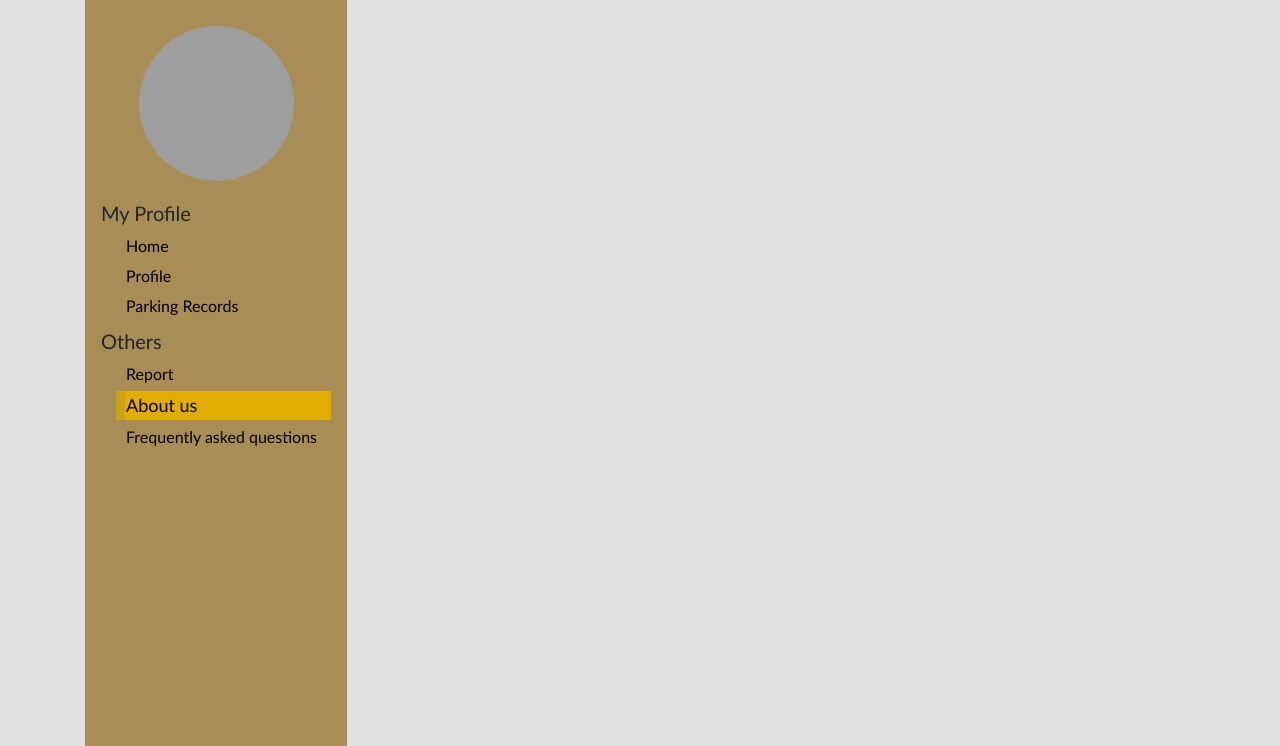
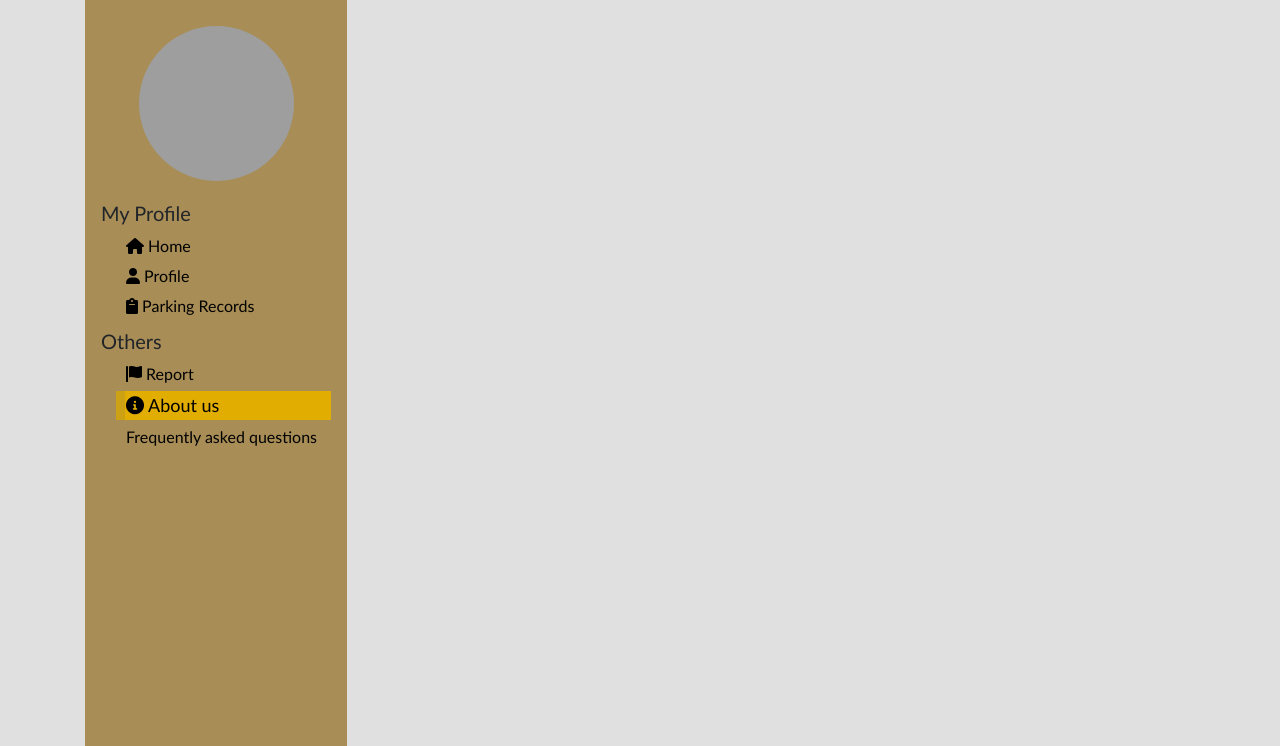
Before and after one commit to IdentityZero/coemobility-webserver, a Django app: page /about/ in a window 1280 px wide. Shown: the part 54-800 px from the top of the page. Run offline with Django 5.2, Linux system fonts and the light colour scheme; grey boxes are pictures that could not be loaded.

Commit message:
Updated Icons

```diff
--- a/parking_website/core/templates/core/base.html
+++ b/parking_website/core/templates/core/base.html
@@ -34,10 +34,10 @@
                           {{ user.username }}
                         </button>
                         <div class="dropdown-menu" aria-labelledby="dropdownMenuButton">
-                            <a class="dropdown-item" href="{% url 'profile' %}">My Profile</a>
+                            <a class="dropdown-item" href="{% url 'profile' %}"> <i class="fa-solid fa-user"></i> My Profile</a>
                             <form method="POST" action="{% url 'logout' %}">
                                 {% csrf_token %}
-                                <input class="dropdown-item" id="logout-button" type="submit" value="Logout">
+                                <button type="submit" style="cursor: pointer;" class="dropdown-item"> <i class="fa-solid fa-right-from-bracket"></i> Logout</button>
                             </form>
                             </div>
                       </div>
@@ -82,9 +82,9 @@
                                     <h3>My Profile</h3>
                                 </div>
                                 <div class="link-set-items">
-                                    <button id="homeLink-mobile"><a href="{% url 'home' %}">Home</a></button>
-                                    <button id="profileLink-mobile" ><a href="{% url 'profile' %}">Profile</a></button>
-                                    <button id="recordsLink-mobile"><a href="{% url 'records' %}">Parking Records</a></button>
+                                    <button id="homeLink-mobile"><a href="{% url 'home' %}"> <i class="fa-solid fa-house"></i> Home</a></button>
+                                    <button id="profileLink-mobile" ><a href="{% url 'profile' %}"> <i class="fa-solid fa-user"></i> Profile</a></button>
+                                    <button id="recordsLink-mobile"><a href="{% url 'records' %}"> <i class="fa-solid fa-clipboard"></i> Parking Records</a></button>
                                 </div>
                             </div>
 
@@ -93,8 +93,8 @@
                                     <h3>Others</h3>
                                 </div>
                                 <div class="link-set-items">
-                                    <button>Report</button>
-                                    <button id="aboutUsLink-mobile"><a href="{% url 'about-us' %}">About us</a></button>
+                                    <button> <i class="fa-solid fa-flag"></i> Report</button>
+                                    <button id="aboutUsLink-mobile"><a href="{% url 'about-us' %}"> <i class="fa-solid fa-circle-info"></i> About us</a></button>
                                     <button>Frequently asked questions</button>
                                 </div>
                             </div>
@@ -132,9 +132,9 @@
                                     <h3>My Profile</h3>
                                 </div>
                                 <div class="link-set-items">
-                                    <button id="homeLink-desktop"><a href="{% url 'home' %}">Home</a></button>
-                                    <button id="profileLink-desktop" ><a href="{% url 'profile' %}">Profile</a></button>
-                                    <button id="recordsLink-desktop"><a href="{% url 'records' %}">Parking Records</a></button>
+                                    <button id="homeLink-desktop"><a href="{% url 'home' %}"> <i class="fa-solid fa-house"></i> Home</a></button>
+                                    <button id="profileLink-desktop" ><a href="{% url 'profile' %}"> <i class="fa-solid fa-user"></i> Profile</a></button>
+                                    <button id="recordsLink-desktop"><a href="{% url 'records' %}"> <i class="fa-solid fa-clipboard"></i> Parking Records</a></button>
                                 </div>
                             </div>
 
@@ -143,8 +143,8 @@
                                     <h3>Others</h3>
                                 </div>
                                 <div class="link-set-items">
-                                    <button>Report</button>
-                                    <button id="aboutUsLink-desktop"><a href="{% url 'about-us' %}">About us</a></button>
+                                    <button> <i class="fa-solid fa-flag"></i> Report</button>
+                                    <button id="aboutUsLink-desktop"><a href="{% url 'about-us' %}"> <i class="fa-solid fa-circle-info"></i> About us</a></button>
                                     <button>Frequently asked questions</button>
                                 </div>
                             </div>
```
